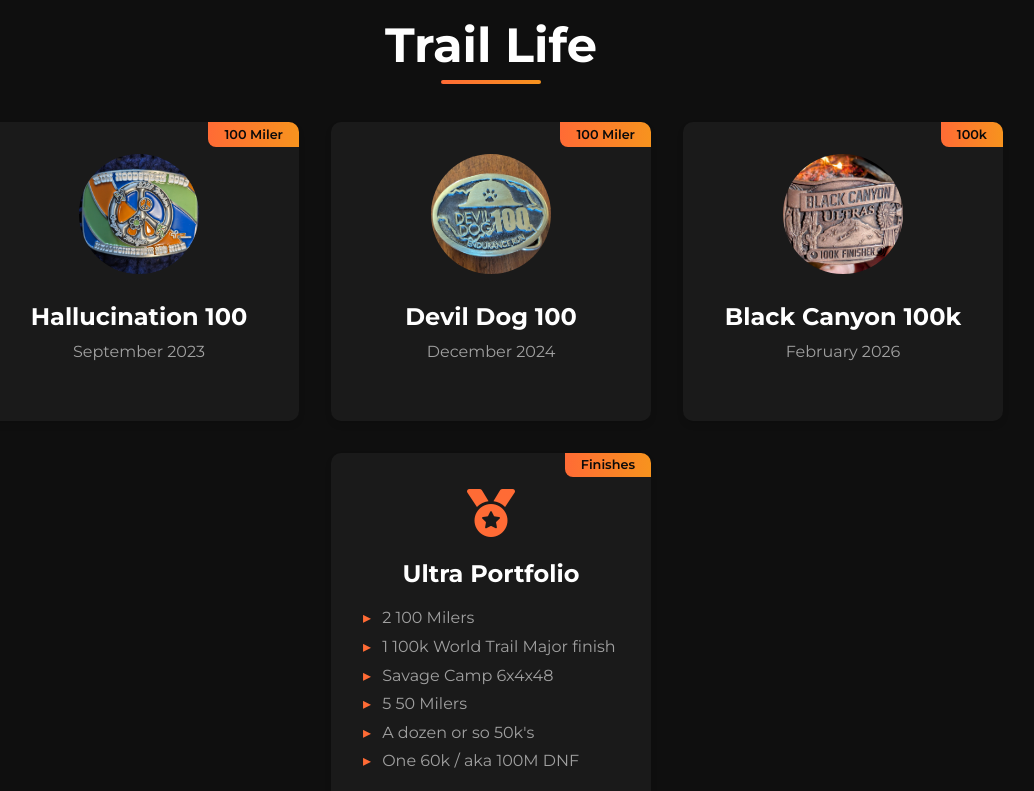
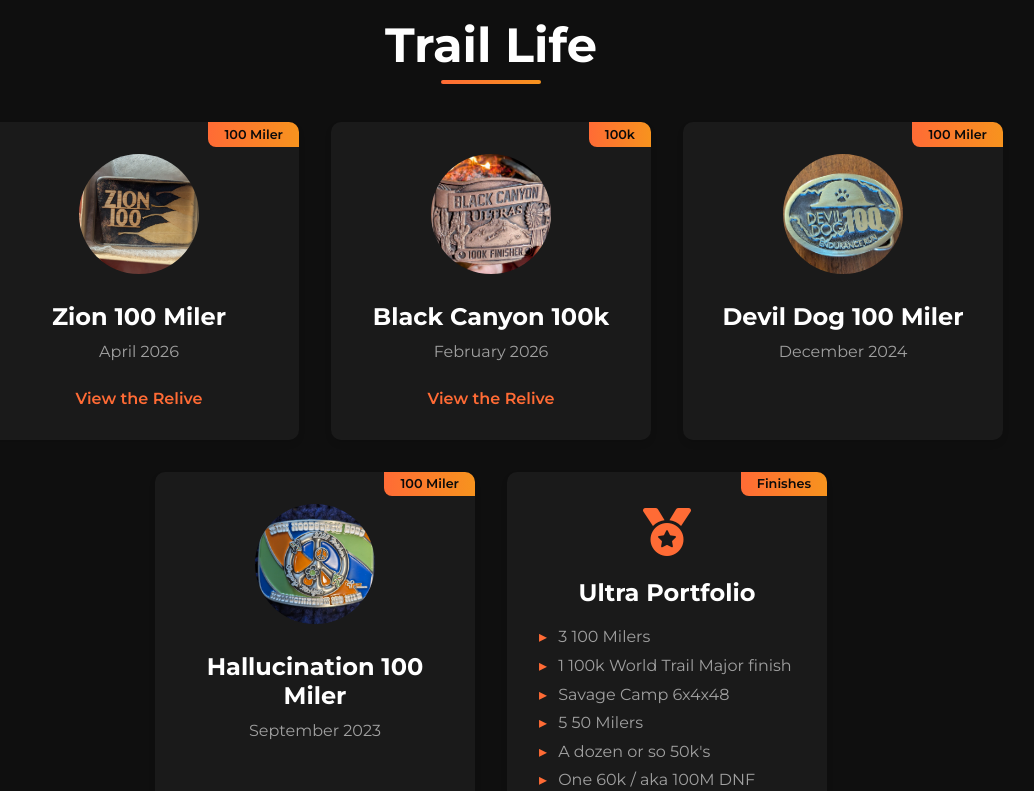
Before and after one commit to ryanpatsko/rp.com, a React (Create React App) app: page / in a window 1280 px wide. Shown: the part 2240-3031 px from the top of the page, without its empty margins (149-1183 px from the left). Built offline with nearby package versions, Linux system fonts and the light colour scheme; no server answers.

Commit message:
added zion

```diff
--- a/src/App.js
+++ b/src/App.js
@@ -12,9 +12,10 @@ import theWave from './assets/the-wave.jpg';
 import thorsHammerFlex from './assets/thors-hammer-flex.jpg';
 import tffLogo from './assets/TFF_Logo_Main_Banner.png';
 import fantasylabsLogo from './assets/FantasyLabs_Logo_FullColor.svg';
+import zion100Buckle from './assets/zion-100-buckle.jpg';
+import blackCanyonBuckle from './assets/black-canyon-buckle.jpg';
+import devilDogBuckle from './assets/devil-dog-100-buckle.jpg';
 import hallucinationBuckle from './assets/hallucination-100-buckle.jpg';
-import devilDogBuckle from './assets/devil-dog-100-buckle.jpg';
-import blackCanyonBuckle from './assets/black-canyon-buckle.jpg';
 
 function App() {
   const [scrollPosition, setScrollPosition] = useState(0);
@@ -109,6 +110,7 @@ function App() {
             <div className="side-projects">
               <a href="https://wildchild-makeup.com/" target="_blank" rel="noopener noreferrer" className="project-link">Wild Child Fabrications</a>
               <a href="https://nervana-health.com" target="_blank" rel="noopener noreferrer" className="project-link">Nervana Health</a>
+              <a href="https://thursday-golf-league.com/" target="_blank" rel="noopener noreferrer" className="project-link">Thursday Golf League</a>
               <a href="#" className="project-link">North Parkley Marathons</a>
               <a href="https://eeeekcreative.com" target="_blank" rel="noopener noreferrer" className="project-link">Eeeek! Creative</a>
             </div>
@@ -123,19 +125,18 @@ function App() {
           <div className="trail-item">
             <div className="trail-badge">100 Miler</div>
             <div className="trail-logo">
-              <img src={hallucinationBuckle} alt="Hallucination 100 Buckle" className="trail-logo-img" />
+              <img src={zion100Buckle} alt="Zion 100 Miler Buckle" className="trail-logo-img" />
             </div>
-            <h3>Hallucination 100</h3>
-            <p>September 2023</p>
-          </div>
-
-          <div className="trail-item">
-            <div className="trail-badge">100 Miler</div>
-            <div className="trail-logo">
-              <img src={devilDogBuckle} alt="Devil Dog 100 Buckle" className="trail-logo-img" />
-            </div>
-            <h3>Devil Dog 100</h3>
-            <p>December 2024</p>
+            <h3>Zion 100 Miler</h3>
+            <p>April 2026</p>
+            <a
+              href="https://www.relive.com/view/vwq1zx9YgLv"
+              target="_blank"
+              rel="noopener noreferrer"
+              className="trail-link"
+            >
+              View the Relive
+            </a>
           </div>
 
           <div className="trail-item">
@@ -145,6 +146,32 @@ function App() {
             </div>
             <h3>Black Canyon 100k</h3>
             <p>February 2026</p>
+            <a
+              href="https://www.relive.com/view/vYvExX1oLGq"
+              target="_blank"
+              rel="noopener noreferrer"
+              className="trail-link"
+            >
+              View the Relive
+            </a>
+          </div>
+
+          <div className="trail-item">
+            <div className="trail-badge">100 Miler</div>
+            <div className="trail-logo">
+              <img src={devilDogBuckle} alt="Devil Dog 100 Miler Buckle" className="trail-logo-img" />
+            </div>
+            <h3>Devil Dog 100 Miler</h3>
+            <p>December 2024</p>
+          </div>
+
+          <div className="trail-item">
+            <div className="trail-badge">100 Miler</div>
+            <div className="trail-logo">
+              <img src={hallucinationBuckle} alt="Hallucination 100 Miler Buckle" className="trail-logo-img" />
+            </div>
+            <h3>Hallucination 100 Miler</h3>
+            <p>September 2023</p>
           </div>
 
           <div className="trail-item">
@@ -155,7 +182,7 @@ function App() {
             <h3>Ultra Portfolio</h3>
             <div className="finish-list">
               <ul>
-                <li>2 100 Milers</li>
+                <li>3 100 Milers</li>
                 <li>1 100k World Trail Major finish</li>
                 <li>Savage Camp 6x4x48</li>
                 <li>5 50 Milers</li>
```
Also changed, not shown: src/assets/zion-100-buckle.jpg (added).
